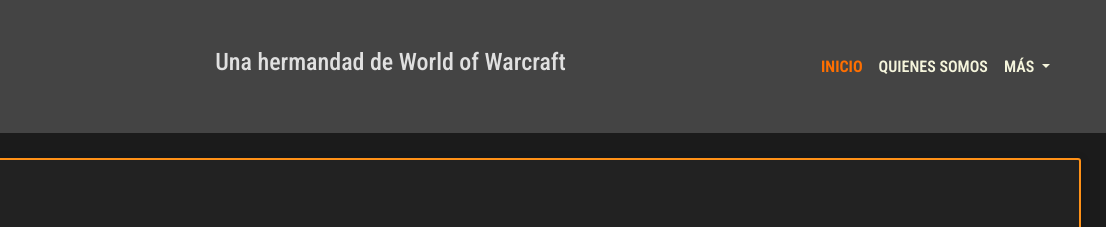
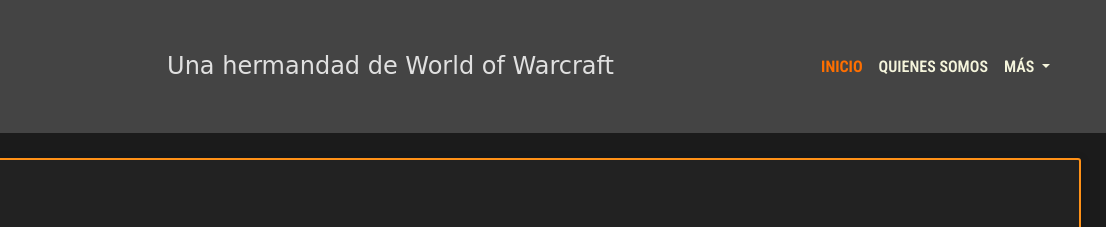
Before and after one commit to MrMousek/PreEntrega2-Miconi, a website: page pages/galeria.html in a window 1280 px wide. Shown: the top 227 px of the page, 174-1280 px from the left. Drawn offline with nearby package versions, Linux system fonts and the light colour scheme; a web font is replaced by a local one.

Commit message:
fix en galeria h1

```diff
--- a/pages/galeria.html
+++ b/pages/galeria.html
@@ -21,8 +21,7 @@
         <a class="navbar-brand" href="#">
             <img src="../img/legion-asado-large.png" alt="La Legión del Asado - Logo">
         </a>
-        <!-- <h1>La Legión del Asado</h1> -->
-        <h4>Una hermandad de World of Warcraft</h4>
+        <h1>Una hermandad de World of Warcraft</h1>
         <nav class="navbar navbar-expand-lg bg-body-tertiary">
             <div class="container-fluid">
                 <button class="navbar-toggler" type="button" data-bs-toggle="collapse"
--- a/scss/base/_funcionalidades.scss
+++ b/scss/base/_funcionalidades.scss
@@ -30,3 +30,6 @@ $box-shadow: 0 2px 8px $shadow-color;
 %enlaces{
     text-decoration: none;
 }
+
+
+//* Listas
```
